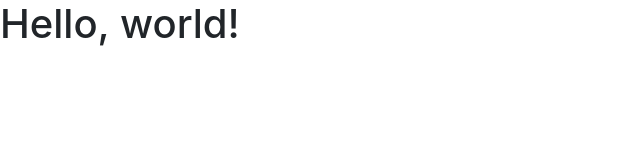
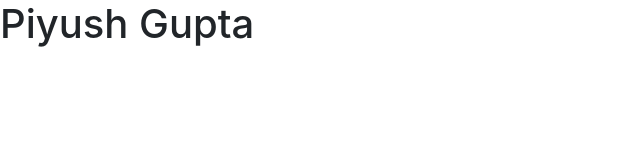
Before and after one commit to piyushgupta42/piyushgupta42.github.io, a plain HTML site: page index.html in a window 1280 px wide. Shown: the whole page, without its empty margins (0-640 px from the left). Drawn offline with nearby package versions, Linux system fonts and the light colour scheme.

Commit message:
second commit

```diff
--- a/index.html
+++ b/index.html
@@ -11,7 +11,7 @@
     <title>Hello, world!</title>
   </head>
   <body>
-    <h1>Hello, world!</h1>
+    <h1>Piyush Gupta</h1>
 
     <!-- Optional JavaScript -->
     <!-- jQuery first, then Popper.js, then Bootstrap JS -->
```
